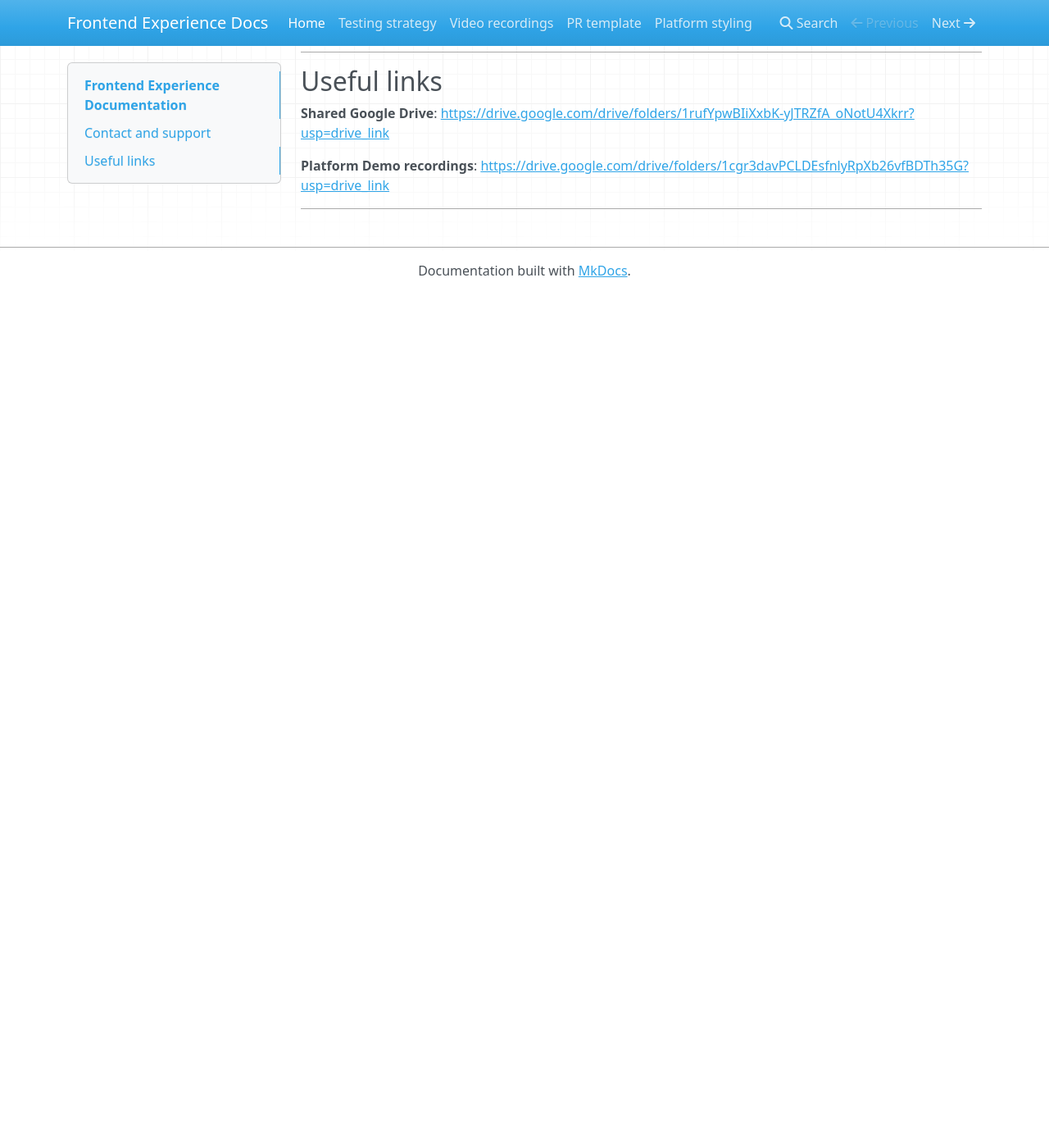
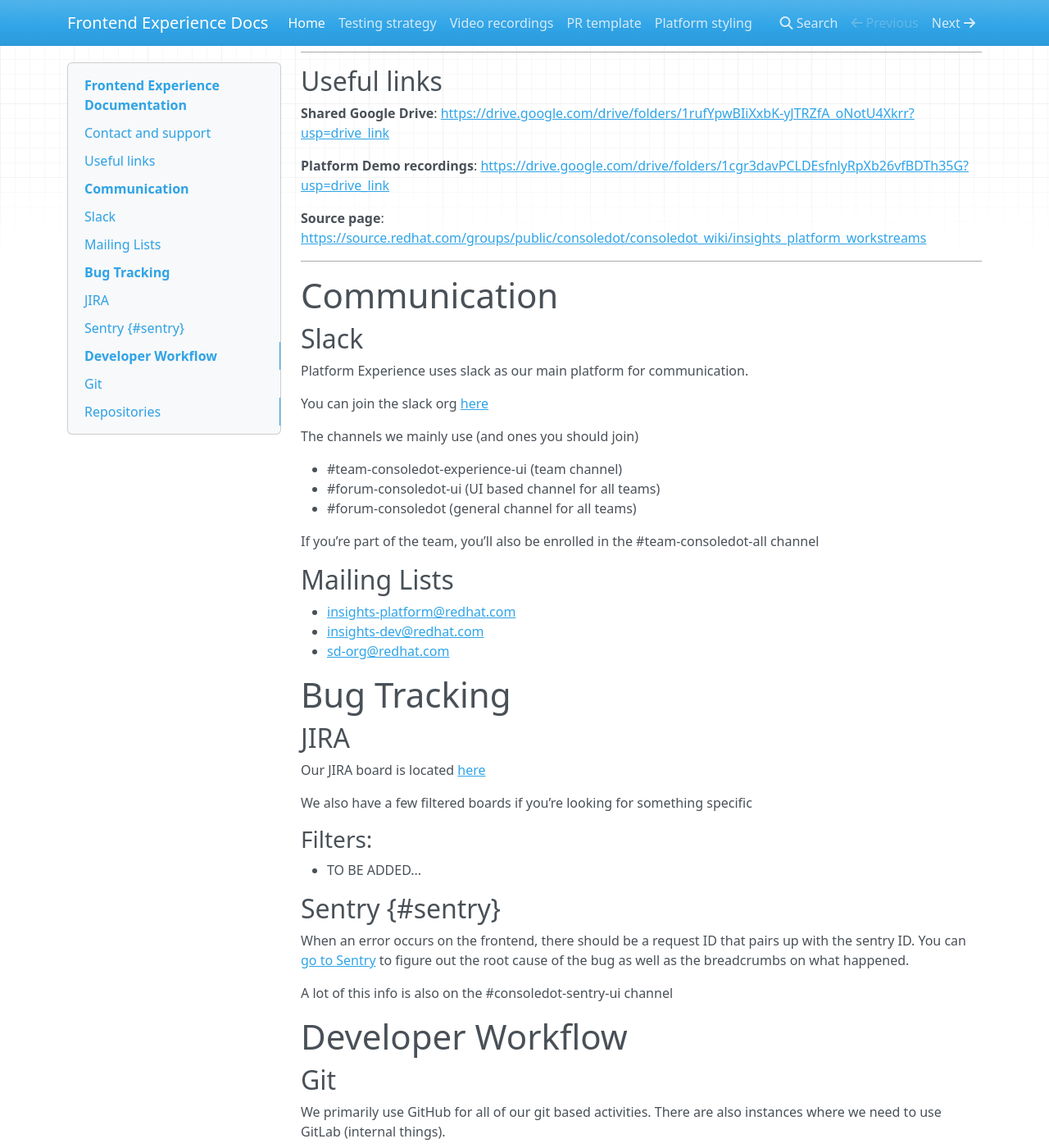
Before and after one commit to fhlavac/frontend-experience-docs, an MkDocs documentation site: the page built from pages/index.md, in a window 1280 px wide and 1400 px high, scrolled down 270 px. Shown: the whole window at 82% size. Built offline with MkDocs 1.6.1, drawn with Linux system fonts in a browser that asks for light colours; nearby versions of some CDN libraries; before the commit the page ends 900 px from its top, so only the background shows below that; some of the changed text lies outside the part shown.

Commit message:
Update index.md

```diff
--- a/pages/index.md
+++ b/pages/index.md
@@ -14,4 +14,79 @@ If you encounter any unclear, outdated information or have questions, please **r
 
 **Platform Demo recordings**: [https://drive.google.com/drive/folders/1cgr3davPCLDEsfnlyRpXb26vfBDTh35G?usp=drive_link](https://drive.google.com/drive/folders/1cgr3davPCLDEsfnlyRpXb26vfBDTh35G?usp=drive_link)
 
+**Source page**: [https://source.redhat.com/groups/public/consoledot/consoledot_wiki/insights_platform_workstreams](https://source.redhat.com/groups/public/consoledot/consoledot_wiki/insights_platform_workstreams)
+
 ---
+
+# Communication
+
+## Slack
+
+Platform Experience uses slack as our main platform for communication.
+
+You can join the slack org [here](http://coreos.slack.com)
+
+The channels we mainly use (and ones you should join)
+
+* \#team-consoledot-experience-ui (team channel)
+* \#forum-consoledot-ui (UI based channel for all teams)
+* \#forum-consoledot (general channel for all teams)
+
+If you’re part of the team, you’ll also be enrolled in the \#team-consoledot-all channel
+
+## Mailing Lists
+
+* [insights-platform@redhat.com](https://post-office.corp.redhat.com/mailman/listinfo/insights-platform)
+* [insights-dev@redhat.com](https://post-office.corp.redhat.com/mailman/listinfo/insights-dev)
+* [sd-org@redhat.com](https://post-office.corp.redhat.com/mailman/listinfo/sd-org)
+
+# Bug Tracking
+
+## JIRA
+
+Our JIRA board is located [here](https://issues.redhat.com/secure/RapidBoard.jspa?rapidView=15860#)
+
+We also have a few filtered boards if you’re looking for something specific
+
+### Filters:
+
+- TO BE ADDED...
+
+## Sentry {#sentry}
+
+When an error occurs on the frontend, there should be a request ID that pairs up with the sentry ID. You can [go to Sentry](https://sentry.io/organizations/console-dot/) to figure out the root cause of the bug as well as the breadcrumbs on what happened.
+
+A lot of this info is also on the \#consoledot-sentry-ui channel
+
+# Developer Workflow
+
+## Git
+
+We primarily use GitHub for all of our git based activities. There are also instances where we need to use GitLab (internal things).
+
+* You can find our **GitHub** org [here](https://github.com/RedHatInsights/)
+* You can find our **GitLab** org [here](https://gitlab.cee.redhat.com/insights-platform)
+  * [QE GitLab](https://gitlab.cee.redhat.com/insights-qe/)
+
+You should be enrolled in the \#platform-experience-ui team in GitHub which will give you write access to any repository that Platform Experience owns
+
+[As previously mentioned, we use Sentry to log errors](#sentry)
+
+## Repositories
+
+These are all of the repositories that Platform Experience owns:
+
+* [Landing page UI](https://github.com/RedHatInsights/landing-page-frontend)
+* [Settings UI](https://github.com/RedHatInsights/settings-frontend)
+* [User preferences UI](https://github.com/RedHatInsights/user-preferences-frontend)
+* [API catalog](https://github.com/RedHatInsights/api-documentation-frontend)
+* [Notifications UI](https://github.com/RedHatInsights/notifications-frontend)
+* [RBAC UI](https://github.com/RedHatInsights/insights-rbac-ui)
+* [Sources UI](https://github.com/RedHatInsights/sources-ui)
+* [Learning resource page](https://github.com/RedHatInsights/learning-resources)
+* [Payload tracker UI](https://github.com/RedHatInsights/payload-tracker-frontend)
+* [UI starter app](https://github.com/RedHatInsights/frontend-starter-app )
+* [Frontend components](https://github.com/RedHatInsights/frontend-components)
+* [PatternFly React component groups](https://github.com/patternfly/react-data-view)
+* [PatternFly React data view](https://github.com/patternfly/react-component-groups)
+* [PatternFly React virtual assistant](https://github.com/patternfly/virtual-assistant)
```
